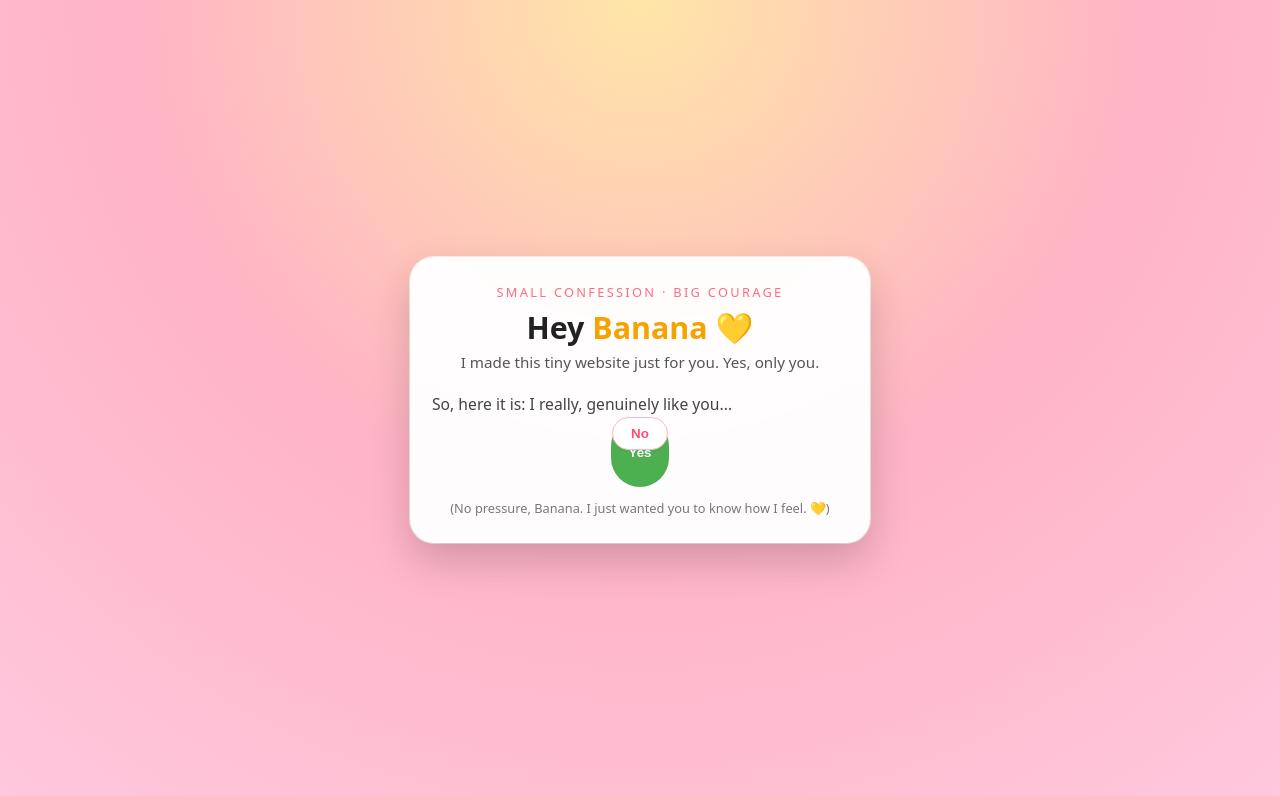
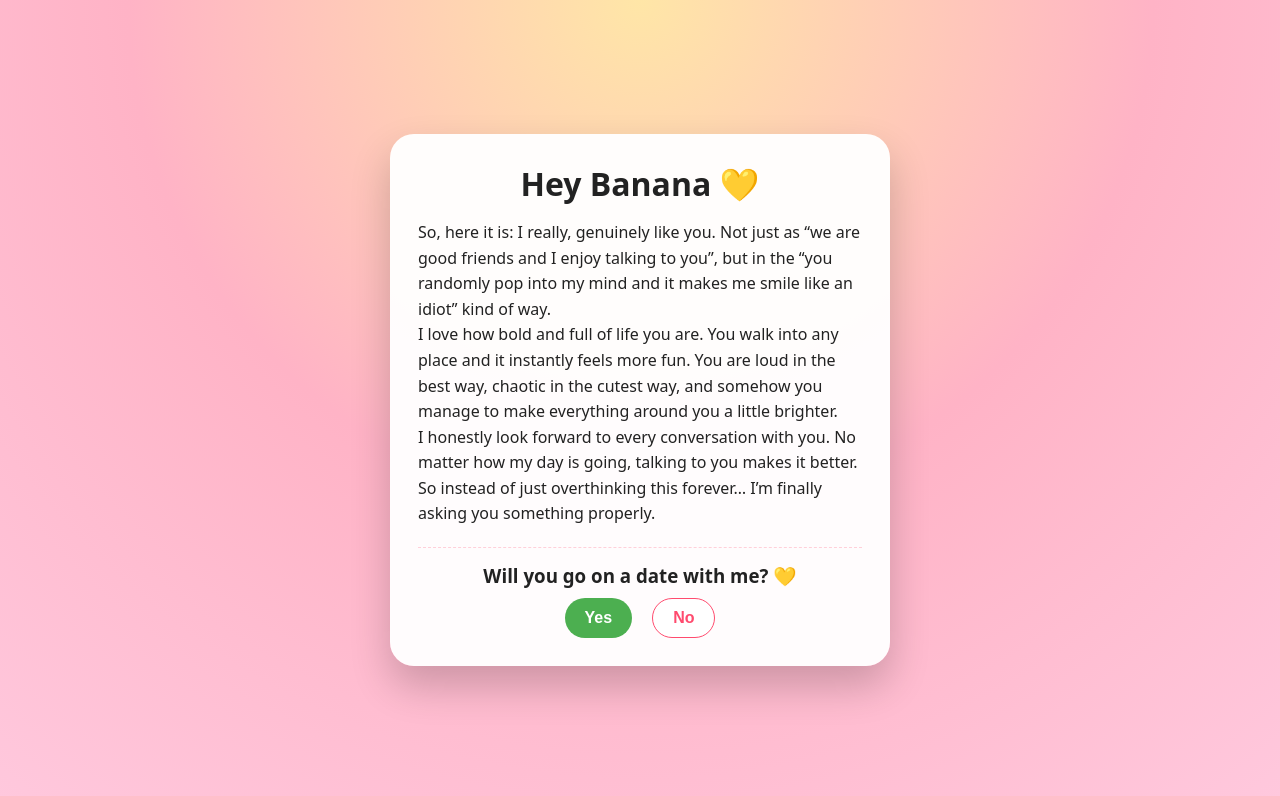
Before and after one commit to shekhawata259-source/banana-all-this-for-you, a plain HTML site: page index.html in a window 1280 px wide. Both pictures are taken after a click on the button "💬 Click to reveal my secret". Drawn offline with Linux system fonts and the light colour scheme.

Commit message:
Update index.html

```diff
--- a/index.html
+++ b/index.html
@@ -6,59 +6,102 @@
   <meta name="viewport" content="width=device-width, initial-scale=1.0" />
   <style>
     * { margin: 0; padding: 0; box-sizing: border-box; }
-    body { font-family: system-ui, -apple-system, BlinkMacSystemFont, "Segoe UI", sans-serif;
-      min-height: 100vh; display: flex; align-items: center; justify-content: center;
-      background: radial-gradient(circle at top, #ffe6a7, #ffb3c6, #ffc8dd); color: #222; }
-    .card { background: rgba(255, 255, 255, 0.96); border-radius: 24px; padding: 26px 22px;
-      max-width: 460px; width: 92%; box-shadow: 0 18px 40px rgba(0, 0, 0, 0.18),
-      0 0 0 1px rgba(255, 255, 255, 0.7); text-align: center; backdrop-filter: blur(8px);
-      animation: popIn 0.7s ease-out; }
-    @keyframes popIn { 0% { opacity: 0; transform: translateY(16px) scale(0.96);}
-      100% { opacity: 1; transform: translateY(0) scale(1);} }
-    .tag { font-size: 0.8rem; letter-spacing: 0.18em; text-transform: uppercase;
-      color: #ff6b81; margin-bottom: 6px; }
-    h1 { font-size: 1.9rem; margin-bottom: 4px; }
-    .name-highlight { color: #f4a300; font-weight: 700; }
-    .subtitle { font-size: 0.95rem; color: #555; margin-bottom: 18px; }
-    .intro-text, .confession-text { font-size: 0.98rem; line-height: 1.6; color: #444; }
-    .intro-text { margin-bottom: 18px; }
-    .btn-main { display: inline-flex; align-items: center; justify-content: center; gap: 8px;
-      padding: 10px 22px; border-radius: 999px; border: none; cursor: pointer;
-      background: linear-gradient(135deg, #ff6b81, #ff477e, #ff9a8b); color: #fff;
-      font-size: 0.98rem; font-weight: 600; box-shadow: 0 10px 20px rgba(255, 71, 126, 0.4);
-      transition: transform 0.15s ease; margin-top: 4px; }
+    body {
+      font-family: system-ui, sans-serif;
+      min-height: 100vh;
+      display: flex;
+      align-items: center;
+      justify-content: center;
+      background: radial-gradient(circle at top, #ffe6a7, #ffb3c6, #ffc8dd);
+      color: #222;
+    }
+    .card {
+      background: rgba(255, 255, 255, 0.96);
+      border-radius: 24px;
+      padding: 28px;
+      max-width: 500px;
+      width: 92%;
+      text-align: center;
+      box-shadow: 0 20px 40px rgba(0, 0, 0, 0.2);
+      animation: popIn 0.7s ease-out;
+    }
+    @keyframes popIn {
+      from { opacity: 0; transform: translateY(20px); }
+      to { opacity: 1; transform: translateY(0); }
+    }
     .hidden { display: none; }
-    .confession-section { margin-top: 20px; text-align: left; }
-    .buttons-wrap { position: relative; display: flex; justify-content: center; gap: 12px; min-height: 70px; }
-    .btn-option { padding: 8px 18px; border-radius: 999px; border: none; cursor: pointer; font-weight: 600; }
-    .btn-yes { background: #4caf50; color: #fff; }
-    .btn-no { background: #fff; color: #ff4b6e; border: 1px solid #ffb3c6; position: absolute; }
-    .final-message { margin-top: 16px; padding: 12px; border-radius: 16px; display: none;
-      background: #f5fff7; border: 1px solid #c4f0cf; text-align: center; }
-    .note { margin-top: 12px; font-size: 0.8rem; color: #777; text-align: center; }
+    .confession-text {
+      text-align: left;
+      margin-top: 15px;
+      line-height: 1.6;
+      font-size: 1rem;
+    }
+    .question-section {
+      margin-top: 20px;
+      border-top: 1px dashed #ffd0da;
+      padding-top: 15px;
+    }
+    .buttons-wrap {
+      display: flex;
+      justify-content: center;
+      gap: 20px; /* SPACE BETWEEN BUTTONS */
+      margin-top: 10px;
+    }
+    .btn-option {
+      padding: 10px 20px;
+      font-size: 1rem;
+      font-weight: 600;
+      border-radius: 999px;
+      cursor: pointer;
+      transition: transform 0.15s ease;
+    }
+    .btn-yes { background: #4caf50; color: white; border: none; }
+    .btn-no  { background: white; border: 1px solid #ff4b6e; color: #ff4b6e; }
+    .btn-no:hover, .btn-yes:hover { transform: scale(1.05); }
+    .final-message {
+      display: none;
+      margin-top: 15px;
+      background: #f5fff7;
+      padding: 10px;
+      border: 1px solid #b3e2b6;
+      border-radius: 15px;
+      font-size: 1rem;
+    }
   </style>
 </head>
+
 <body>
   <main class="card">
-    <div class="tag">Small confession · Big courage</div>
-    <h1>Hey <span class="name-highlight">Banana</span> 💛</h1>
-    <p class="subtitle">I made this tiny website just for you. Yes, only you.</p>
-    <p class="intro-text" id="introText">There is something I have been wanting to tell you...</p>
-    <button class="btn-main" id="revealBtn"><span class="icon">💬</span>Click to reveal my secret</button>
-    <section class="confession-section hidden" id="confessionSection">
+    <h1>Hey Banana 💛</h1>
+    <p id="introText">I made this small page for you... Click below 👇</p>
+
+    <button id="revealBtn" class="btn-option" style="background:#ff477e; color:white;">
+      💬 Click to reveal my secret
+    </button>
+
+    <section id="confessionSection" class="hidden">
       <div class="confession-text">
-        <p>So, here it is: I really, genuinely like you...</p>
+        <p>So, here it is: I really, genuinely like you. Not just as “we are good friends and I enjoy talking to you”, but in the “you randomly pop into my mind and it makes me smile like an idiot” kind of way.</p>
+        <p>I love how bold and full of life you are. You walk into any place and it instantly feels more fun. You are loud in the best way, chaotic in the cutest way, and somehow you manage to make everything around you a little brighter.</p>
+        <p>I honestly look forward to every conversation with you. No matter how my day is going, talking to you makes it better.</p>
+        <p>So instead of just overthinking this forever… I’m finally asking you something properly.</p>
       </div>
+
+      <div class="question-section">
+        <h3>Will you go on a date with me? 💛</h3>
         <div class="buttons-wrap" id="buttonsWrap">
           <button class="btn-option btn-yes" id="yesBtn">Yes</button>
-        <button class="btn-option btn-no" id="noBtn">No</button>
+          <button class="btn-option btn-no"  id="noBtn">No</button>
         </div>
+      </div>
+
       <div class="final-message" id="finalMessage">
-        <p><strong>Yay!</strong> So… this means you are going on a date with me now.</p>
+        <strong>YAY! 🎉</strong> So… you just agreed to go on a date with me 😌<br>
+        Now I need one more answer 👉 When are you free? 😉
       </div>
-      <p class="note">(No pressure, Banana. I just wanted you to know how I feel. 💛)</p>
     </section>
   </main>
+
   <script>
     const revealBtn = document.getElementById("revealBtn");
     const confessionSection = document.getElementById("confessionSection");
@@ -67,27 +110,29 @@
     const noBtn = document.getElementById("noBtn");
     const finalMessage = document.getElementById("finalMessage");
     const buttonsWrap = document.getElementById("buttonsWrap");
+
     let noClickCount = 0;
+
     revealBtn.addEventListener("click", () => {
       confessionSection.classList.remove("hidden");
       revealBtn.style.display = "none";
       introText.style.display = "none";
     });
+
     function handleYes() {
       buttonsWrap.style.display = "none";
       finalMessage.style.display = "block";
     }
     yesBtn.addEventListener("click", handleYes);
-  noBtn.addEventListener("click", (event) => {
-    event.preventDefault();
+
+    noBtn.addEventListener("click", () => {
       noClickCount++;
       if (noClickCount < 5) {
-      const maxMove = 120;
-      const randomX = (Math.random() * maxMove * 2) - maxMove;
-      const randomY = (Math.random() * maxMove * 2) - maxMove;
+        const randomX = (Math.random() * 200) - 100;
+        const randomY = (Math.random() * 200) - 100;
         noBtn.style.transform = `translate(${randomX}px, ${randomY}px)`;
       } else if (noClickCount === 5) {
-      noBtn.style.transform = "translate(0, 0)";
+        noBtn.style.transform = "translate(0px, 0px)";
         noBtn.textContent = "Yes";
       } else {
         handleYes();
```
Lines whose indentation alone changed are shown as unchanged.
